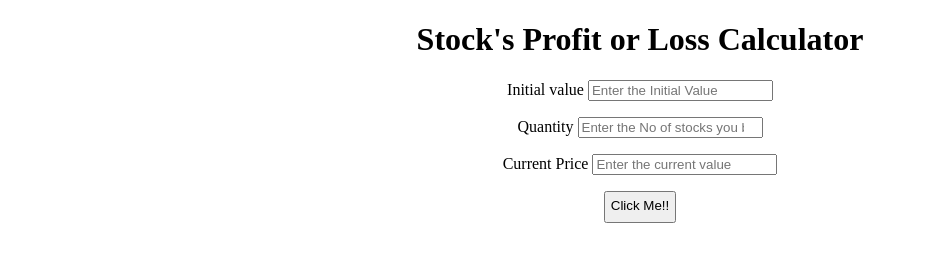
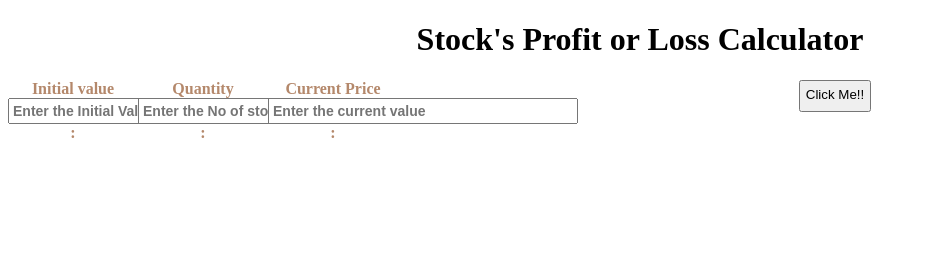
Before and after one commit to krishnaSai99/Stocks, a plain HTML site: page index.html in a window 1280 px wide. Shown: the whole page, without its empty margins (0-926 px from the left). Drawn offline with Linux system fonts and the light colour scheme.

Commit message:
Update styles.css

```diff
--- a/styles.css
+++ b/styles.css
@@ -1,10 +1,20 @@
 body{
     text-align: center;
 }
-label{
+
+label {
+    color: #B4886B;
+    font-weight: bold;
     display: block;
     padding-bottom: 1rem;
+    width: 130px;
+    float: left;
+  }
+
+label:after {
+    content: ": "
 }
+
 
 button{
     padding: 0.3rem;
@@ -15,3 +25,10 @@ button{
     padding-bottom: 1rem;
     padding: auto;
 }
+
+input {
+    padding: 3px;
+    font-size: 14px;
+    font-weight: 600;
+    width: 300px;
+  }
```
